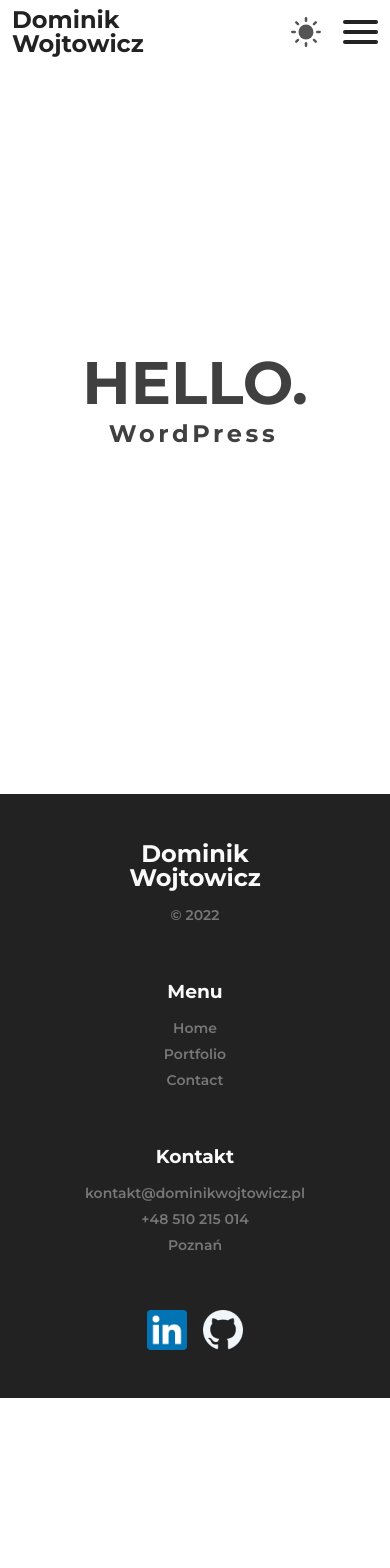
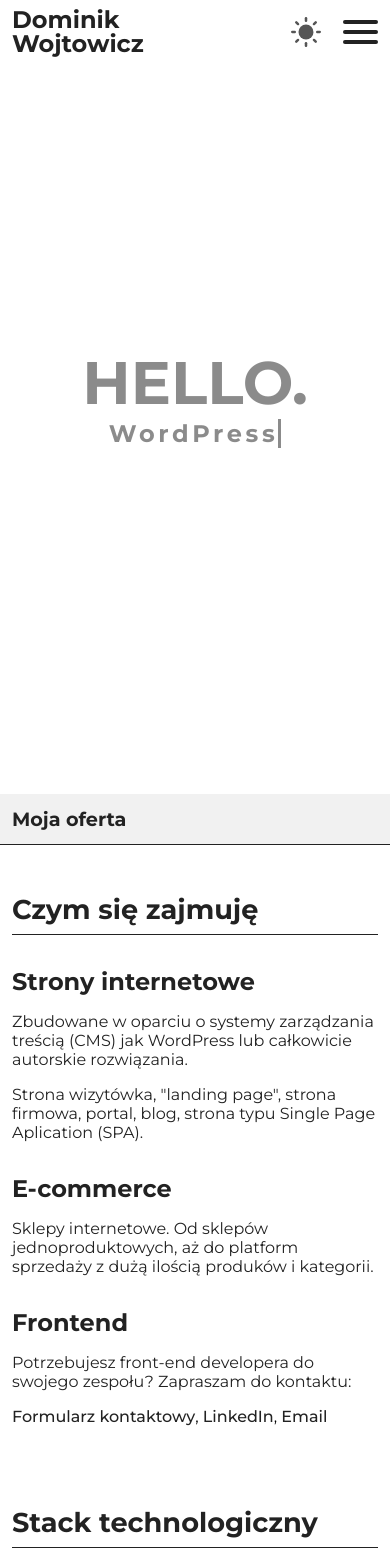
Before and after one commit to DSW92/portfolio-2022, a Vue app: page / in a window 390 px wide. Shown: the top 1568 px of the page. Before the commit the page ends 1398 px from the top, so only its background shows below. Built offline with nearby package versions, Linux system fonts and the light colour scheme.

Commit message:
my offer section rwd done

```diff
--- a/src/components/MyOffer.vue
+++ b/src/components/MyOffer.vue
@@ -74,7 +74,9 @@
 }
 
 .container.my-offer__container {
-  padding: 5rem 0 0 0;
+  padding-top: 5rem;
+  // padding-bottom: 2rem;
+  overflow: hidden;
   .row {
     margin-bottom: 3rem;
     .col-12.col-md-9 {
@@ -95,56 +97,6 @@
           }
         }
       }
-    }
-  }
-}
-
-.picture__container {
-  width: 100%;
-  height: 100%;
-  background: #f1f1f1;
-  box-sizing: border-box;
-  overflow: hidden;
-  &.websites {
-    padding: 4.75rem 4.75rem 0 4.75rem;
-    > div {
-      background-image: url("../assets/website.png");
-      background-position: center;
-      background-repeat: no-repeat;
-      background-size: cover;
-      width: 100%;
-      height: 100%;
-      min-height: 250px;
-      box-shadow: rgba(14, 30, 37, 0.12) 0px 2px 4px 0px,
-        rgba(14, 30, 37, 0.32) 0px 2px 16px 0px;
-    }
-  }
-  &.ecommerce {
-    padding: 4.75rem 4.75rem 0 4.75rem;
-    > div {
-      background-image: url("../assets/ecommerce.png");
-      background-position: center;
-      background-repeat: no-repeat;
-      background-size: cover;
-      width: 100%;
-      height: 100%;
-      min-height: 250px;
-      box-shadow: rgba(14, 30, 37, 0.12) 0px 2px 4px 0px,
-        rgba(14, 30, 37, 0.32) 0px 2px 16px 0px;
-    }
-  }
-  &.frontend {
-    padding: 4.75rem 4.75rem 0 4.75rem;
-    > div {
-      background-image: url("../assets/programmer.png");
-      background-position: center;
-      background-repeat: no-repeat;
-      background-size: cover;
-      width: 100%;
-      height: 100%;
-      min-height: 250px;
-      box-shadow: rgba(14, 30, 37, 0.12) 0px 2px 4px 0px,
-        rgba(14, 30, 37, 0.32) 0px 2px 16px 0px;
     }
   }
 }
@@ -184,10 +136,6 @@
       }
     }
   }
-  .picture__container {
-    background: #555;
-    transition-duration: 0.2s;
-  }
 }
 
 .theme-wrapper.light-mode {
@@ -225,10 +173,6 @@
       }
     }
   }
-  .picture__container {
-    background: #f1f1f1;
-    transition-duration: 0.2s;
-  }
 }
 
 .scroll-before-enter {
@@ -241,4 +185,29 @@
   opacity: 1;
   transform: translateX(0);
 }
+
+@media (max-width: 768px) {
+  .container.my-offer__container {
+    padding-top: 3rem;
+    > .row {
+      margin-bottom: 3rem;
+      > .col-12.col-md-3 {
+        h3 {
+          padding-bottom: 0.5rem;
+          margin-bottom: 2rem;
+          font-size: 1.7rem;
+        }
+      }
+      > .col-12.col-md-9 {
+        > div {
+          margin-bottom: 2rem;
+        }
+      }
+    }
+  }
+
+  .theme-wrapper.light-mode .container.my-offer__container .row .col-12 > h3 {
+    border-bottom: 1px solid #222;
+  }
+}
 </style>
--- a/src/views/HomeView.vue
+++ b/src/views/HomeView.vue
@@ -1,21 +1,21 @@
 <template>
   <div>
     <home-hero></home-hero>
-    <!-- <keep-alive>
+    <keep-alive>
       <my-offer></my-offer>
-    </keep-alive> -->
+    </keep-alive>
   </div>
 </template>
 
 <script>
 import HomeHero from "../components/HomeHero.vue";
-// import MyOffer from "../components/MyOffer.vue";
+import MyOffer from "../components/MyOffer.vue";
 
 export default {
   name: "HomeView",
   components: {
     HomeHero,
-    // MyOffer,
+    MyOffer,
   },
 };
 </script>
```
